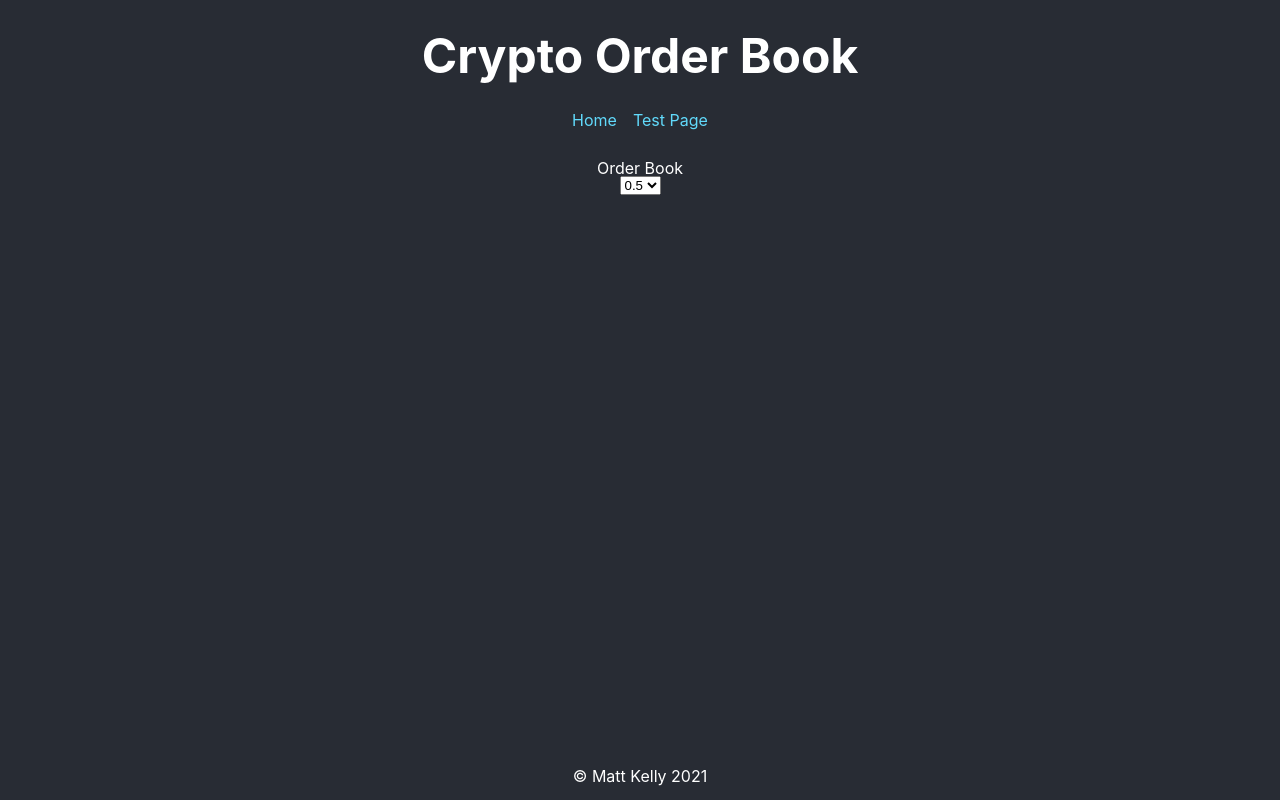
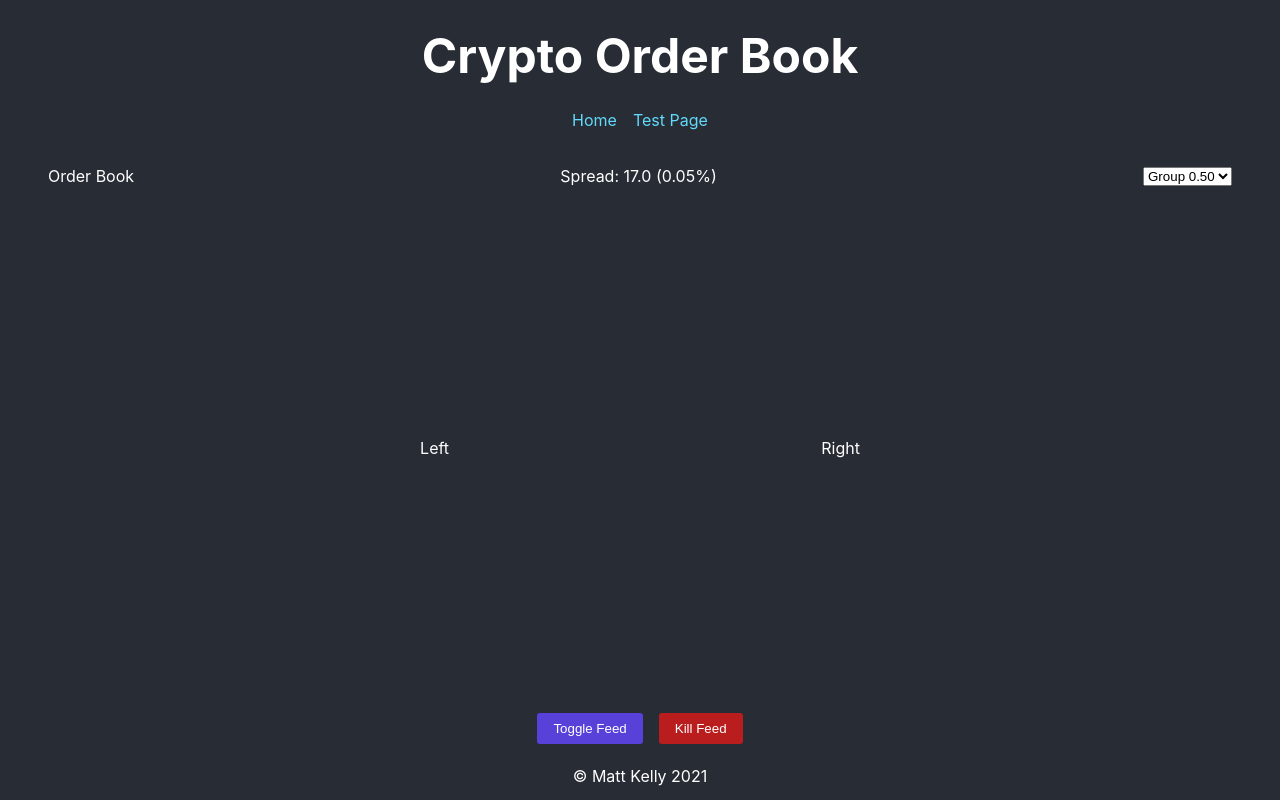
Before and after one commit to mjk90/crypto-orderbook, a React (Create React App) app: page / in a window 1280 px wide. Built offline with nearby package versions, Linux system fonts and the light colour scheme.

Commit message:
- Added Button component - Added Dropdown component - Added Orderbook grid

```diff
--- /dev/null
+++ b/src/components/Button/index.tsx
@@ -0,0 +1,13 @@
+import { FC } from 'react';
+import { ButtonProps } from './types';
+import './style.scss';
+
+export const Button: FC<ButtonProps> = props => {
+  const { color = "purple", onClick, children } = props;
+
+  return (
+    <button className={`Button Button__${color}`} onClick={onClick}>
+      {children}
+    </button>
+  )
+};
--- /dev/null
+++ b/src/components/Button/style.scss
@@ -0,0 +1,17 @@
+@import 'styles/variables';
+
+.Button {
+  color: $app-text-color;
+  border: none;
+  box-shadow: none;
+  padding: 0.5rem 1rem;
+  border-radius: 3px;
+  cursor: pointer;
+
+  &.Button__purple {
+    background: #5741d9;
+  }
+  &.Button__red {
+    background: #b91d1d;
+  }
+}
--- /dev/null
+++ b/src/components/Button/types.d.ts
@@ -0,0 +1,6 @@
+import { MouseEventHandler } from "react";
+
+export interface ButtonProps {
+  color?: "purple" | "red"
+  onClick?: MouseEventHandler;
+}
--- /dev/null
+++ b/src/components/Dropdown/index.tsx
@@ -0,0 +1,13 @@
+import { FC } from 'react';
+import { DropdownOption, DropdownProps } from './types';
+import './style.scss';
+
+export const Dropdown: FC<DropdownProps> = props => {
+  const { onChange, options, value } = props;
+
+  return (
+    <select className="Dropdown" value={value} onChange={onChange}>
+      {options.map((option: DropdownOption) => <option value={option.value}>{option.text}</option> )}
+    </select>
+  )
+};
--- /dev/null
+++ b/src/components/Dropdown/style.scss
@@ -0,0 +1,3 @@
+.Dropdown {
+
+}
--- a/src/pages/OrderBook/index.tsx
+++ b/src/pages/OrderBook/index.tsx
@@ -5,6 +5,10 @@ import { RootState, OrderBookState } from "state/types"
 import { LoadingSpinner } from "components/LoadingSpinner";
 import { OrderBookPageProps } from "./types";
 import { setOptions } from './reducer';
+import { Button } from "components/Button";
+import { Dropdown } from "components/Dropdown";
+
+import "./style.scss"
 
 export const OrderBookPage: FC<OrderBookPageProps> = props => {
   const dispatch = useDispatch();
@@ -18,12 +22,26 @@ export const OrderBookPage: FC<OrderBookPageProps> = props => {
         <div className="OrderBook">
           <div className="OrderBook__Header">
             <h3>Order Book</h3>
-
-            <select value={grouping} onChange={(e: ChangeEvent<HTMLSelectElement>) => dispatch(setOptions({ grouping: parseFloat(e.target.value), feed }))}>
-              <option>0.5</option>
-              <option>1</option>
-              <option>1.5</option>
-            </select>
+            <div className="OrderBook__Spread">
+              Spread: 17.0 (0.05%)
+            </div>
+            <Dropdown value={grouping}
+              onChange={(e: ChangeEvent<HTMLSelectElement>) => dispatch(setOptions({ grouping: parseFloat(e.target.value), feed }))}
+              options={[
+                { value: 0.5, text: "Group 0.50" },
+                { value: 1, text: "Group 1.00" },
+                { value: 1.5, text: "Group 1.50" },
+              ]} />
+          </div>
+          <div className="OrderBook__Body">
+            <div className="left">Left</div>
+            <div className="right">Right</div>
+          </div>
+          <div className="OrderBook__Footer">
+           <Button onClick={() => dispatch(setOptions({ grouping, feed: feed === "PI_ETHUSD" ? "PI_XBTUSD" : "PI_ETHUSD" }))}>
+             Toggle Feed
+            </Button>
+           <Button color="red" onClick={() => alert("click")}>Kill Feed</Button>
           </div>
         </div>
       }
--- /dev/null
+++ b/src/pages/OrderBook/style.scss
@@ -0,0 +1,27 @@
+.OrderBook {
+  display: grid;
+  grid-template-rows: 2rem 1fr 3rem;
+  height: 100%;
+
+  .OrderBook__Header {
+    display: flex;
+    justify-content: space-between;
+    align-items: center;
+  }
+
+  .OrderBook__Body {
+    display: flex;
+    justify-content: space-evenly;
+    align-items: center;
+  }
+
+  .OrderBook__Footer {
+    display: flex;
+    justify-content: center;
+    align-items: center;
+
+    .Button:not(:last-child) {
+      margin-right: 1rem;
+    }
+  }
+}
--- a/src/styles/App.scss
+++ b/src/styles/App.scss
@@ -31,6 +31,10 @@
     }
   }
 
+  .App__Body {
+    margin: 0 3rem;
+  }
+
   .App__Footer {
     display: flex;
     align-items: center;
```
Also changed, not shown: src/components/Dropdown/types.d.ts (added, +12 -0 lines).
